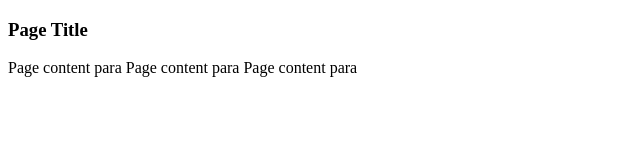
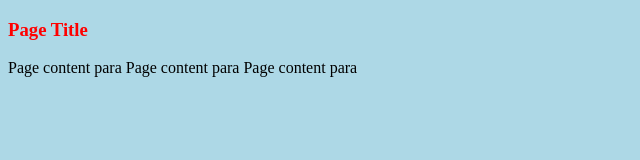
Before and after one commit to 5ganes/csy1018a, a plain HTML site: page index.html in a window 1280 px wide. Shown: the whole page, without its empty margins (0-640 px from the left). Drawn offline with Linux system fonts and the light colour scheme.

Commit message:
index css added

```diff
--- a/index.html
+++ b/index.html
@@ -3,8 +3,8 @@
 	<head>
 		<title>first web page</title>
 	</head>
-	<body>
-		<h3>Page Title</h3>
+	<body style="background-color: lightblue">
+		<h3 style="color:red">Page Title</h3>
 		<p>Page content para Page content para Page content para </p>
 	</body>
 </html>
```
